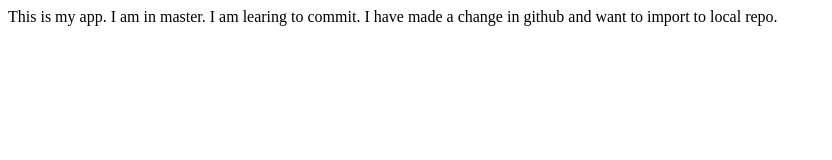
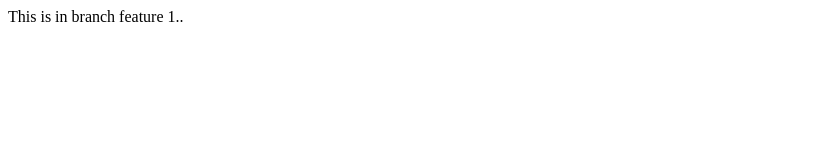
Before and after one commit to arshia188/Trial, a plain HTML site: page index.html in a window 1280 px wide. Shown: the whole page, without its empty margins (0-832 px from the left). Drawn offline with Linux system fonts and the light colour scheme.

Commit message:
On branch feature1

```diff
--- a/index.html
+++ b/index.html
@@ -3,8 +3,6 @@
 <title>My App</title>
 </head>
 <body>
-This is my app. I am in master.
-I am learing to commit.
-  I have made a change in github and want to import to local repo.
+This is in branch feature 1..
 </body>
 </html>
```
